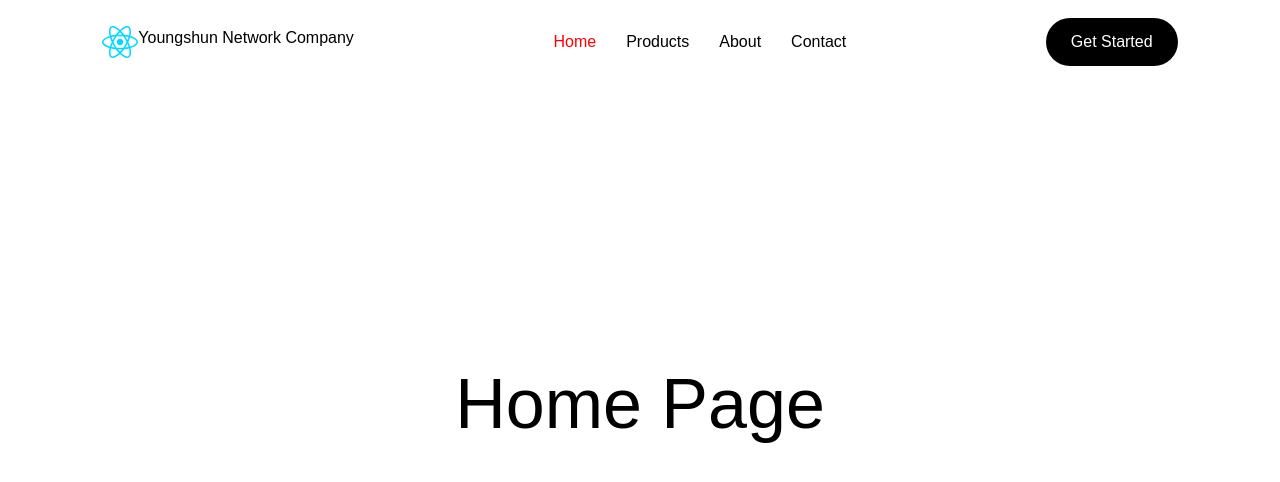
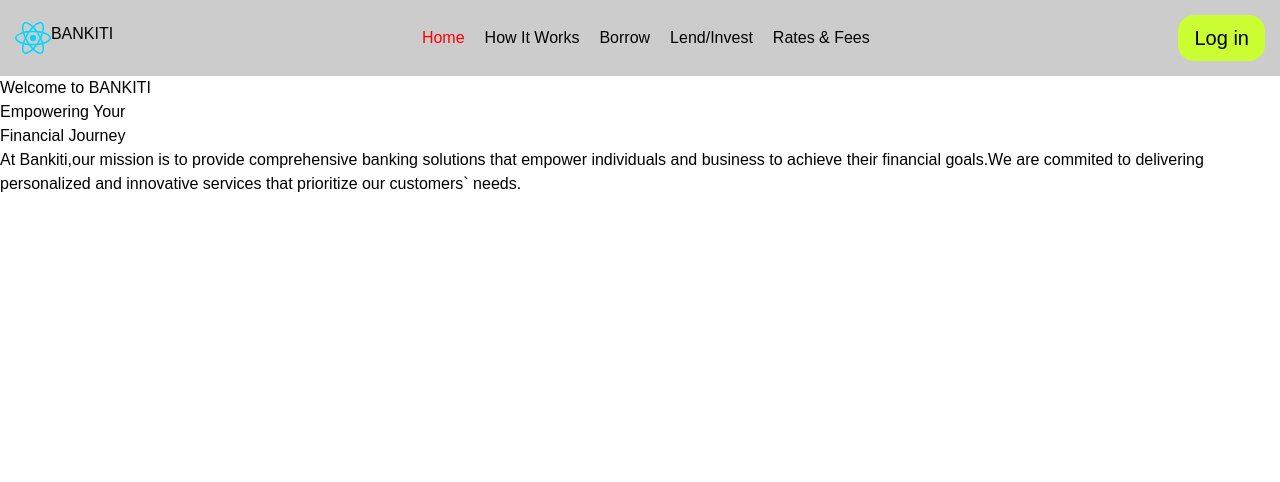
Before and after one commit to BANKITI/Finance-app-frontend-, a React (Vite) app in the folder finance-app/: page / in a window 1280 px wide. Shown: the top 482 px of the page. Built offline with nearby package versions, Linux system fonts and the light colour scheme.

Commit message:
first commit

```diff
--- a/finance-app/src/App.tsx
+++ b/finance-app/src/App.tsx
@@ -1,13 +1,15 @@
 
 import Home from './pages/Home';
-import Products from "./pages/Products";
 import { Route, createBrowserRouter, createRoutesFromElements, RouterProvider,  } from "react-router-dom";
-import About from "./pages/About"
 import RootLayout from './layout/RootLayout';
 import ContactLayout from './layout/ContactLayout';
 import Contactinfo from './components/Contactinfo';
 import ContactForm from './components/Contact';
 import Notfound from './components/Notfound';
+import How from './pages/How';
+import Borrow from './pages/Borrow';
+import Lend from './pages/Lend';
+import Rate from './pages/Rate';
 
 
 
@@ -17,9 +19,12 @@ const App = () => {
     createRoutesFromElements(
       <Route path='/' element={<RootLayout/>}>
         <Route index element={<Home/>}/>
-        <Route path='/products' element={<Products/>}/>
-        <Route path='/about' element={<About/>}/>
-        <Route path='/contact' element={<ContactLayout/>}>
+        <Route path='/how' element={<How/>}/>
+        <Route path='/borrow' element={<Borrow/>}/>
+        <Route path='/lend' element={<Lend/>}/>
+        <Route path='/rate' element={<Rate/>}/>
+
+        <Route path='/login' element={<ContactLayout/>}>
            <Route path='info' element={<Contactinfo/>}/>
            <Route path='form' element={<ContactForm/>}/>
         </Route>
--- a/finance-app/src/components/Navbar.tsx
+++ b/finance-app/src/components/Navbar.tsx
@@ -11,14 +11,16 @@ const Navbar = () => {
     <div className='navbar'>
       <div className="flex">
 
-        <img src={logo} alt="" width="" />Youngshun Network Company</div>
+        <img src={logo} alt="" width="" />BANKITI</div>
         <ul>
             <NavLink to='/'><li>Home</li></NavLink>
-            <NavLink to='/products'><li>Products</li></NavLink>
-            < NavLink to='/about'><li>About</li></NavLink>
-            <NavLink to='/contact'><li>Contact</li></NavLink>
+            < NavLink to='/how'><li>How It Works</li></NavLink>
+            <NavLink to='/borrow'><li>Borrow</li></NavLink>
+            <NavLink to='/lend'><li>Lend/Invest</li></NavLink>
+            <NavLink to='/rate'><li>Rates & Fees</li></NavLink>
+            {/* <NavLink to='/login'><li>Log in</li></NavLink> */}
         </ul>
-        <button onClick={() => navigate('/contact',{replace: true})}>Get Started</button>
+        <button onClick={() => navigate('/login',{replace: true})}>Log in</button>
     </div>
   )
 }
--- a/finance-app/src/index.css
+++ b/finance-app/src/index.css
@@ -8,59 +8,42 @@
 
 a{
   text-decoration: none ;
-  color:inherit ;
+  color:inherit;
 }
 
 .navbar{
-  width: 100%;
   display: flex;
   justify-content: space-between;
   align-items: center;
-  padding: 15px 8%;
-
+  padding: 15px ;
+  background-color: rgba(0, 0, 0, 0.2);
 }
 
 .navbar ul{
-  padding: 10px 30px;
-  border-radius: 30px;
-  box-sizing: 0 0 30px 0 rgba(0,0,0,0.1);
-
+  display: flex;
+  gap: 20px;
 }
 
-.navbar ul li{
-  display: inline-block;
-  padding: 5px;
-  margin: 0px 10px;
-
-}
 
 a.active{
   color: red;
 }
 
 .navbar button{
-  background: #000;
-  color: #fff;
-  padding: 12px 25px;
-  border: 0;
+  background: #CAFE33;
+  color:#000000;
+  padding: 8px 16px;
+  border: 16px;
   outline: 0;
-  border-radius: 30px;
-  font-size: 16px;
+  border-radius: 16px;
+  font-size: 20px;
   cursor: pointer;
 }
 
 .container{
   display: flex;
-  align-items: center;
-  justify-content: center;
-  width: 100%;
-  height: 80vh;
+}
 
-}
-.container h1{
-  font-size: 70px;
-  width: 500;
-}
 
 .contact-buttons{
   display: flex;
--- a/finance-app/src/layout/ContactLayout.tsx
+++ b/finance-app/src/layout/ContactLayout.tsx
@@ -1,5 +1,5 @@
 
-import Contact from "../pages/Contact"
+import Contact from "../pages/Login"
 import { Outlet } from 'react-router-dom'
 
 const ContactLayout = () => {
--- a/finance-app/src/pages/Products.tsx
+++ b/finance-app/src/pages/Borrow.tsx
@@ -1,4 +1,4 @@
-const Products = () => {
+const Borrow = () => {
   return (
     <div>
         <h1>Products Page</h1>
@@ -6,4 +6,4 @@ const Products = () => {
   )
 }
 
-export default Products
+export default Borrow
--- a/finance-app/src/pages/Home.tsx
+++ b/finance-app/src/pages/Home.tsx
@@ -1,7 +1,13 @@
 const Home = () => {
   return (
     <div>
-        <h1>Home Page</h1>
+        <h1>Welcome to BANKITI </h1>
+        <p>Empowering Your</p>
+          <p>Financial Journey</p>
+
+       <p>
+        At Bankiti,our mission is to provide comprehensive banking solutions that empower individuals and business to achieve their financial goals.We are commited to delivering personalized and innovative services that prioritize our customers` needs.
+       </p>
     </div>
   )
 }
--- a/finance-app/src/pages/About.tsx
+++ b/finance-app/src/pages/How.tsx
@@ -1,6 +1,6 @@
 
 
-const About = () => {
+const How = () => {
   return (
     <div>
         <h1>About Page</h1>
@@ -8,4 +8,4 @@ const About = () => {
   )
 }
 
-export default About
+export default How
--- /dev/null
+++ b/finance-app/src/pages/Lend.tsx
@@ -0,0 +1,9 @@
+
+
+const Lend = () => {
+  return (
+    <h1>Lend</h1>
+  )
+}
+
+export default Lend
--- a/finance-app/src/pages/Contact.tsx
+++ b/finance-app/src/pages/Login.tsx
@@ -1,6 +1,6 @@
 import { useNavigate } from 'react-router-dom'
 
-const Contact = () => {
+const Login = () => {
   const navigate = useNavigate()
   return (
     <div>
@@ -13,4 +13,4 @@ const Contact = () => {
   )
 }
 
-export default Contact
+export default Login
--- /dev/null
+++ b/finance-app/src/pages/Rate.tsx
@@ -0,0 +1,7 @@
+const Rate = () => {
+  return (
+    <h1>Rate</h1>
+  )
+}
+
+export default Rate
```
